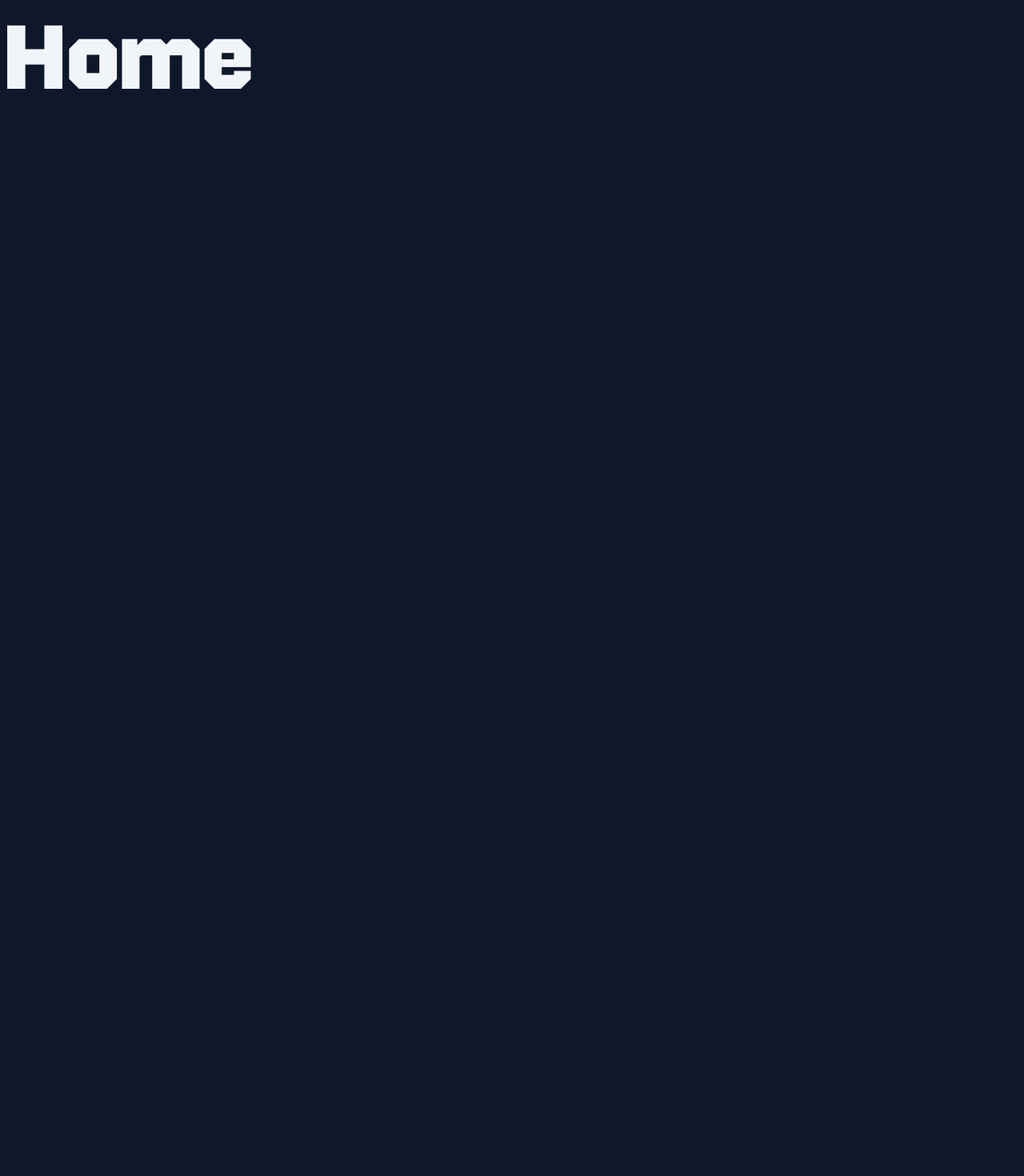
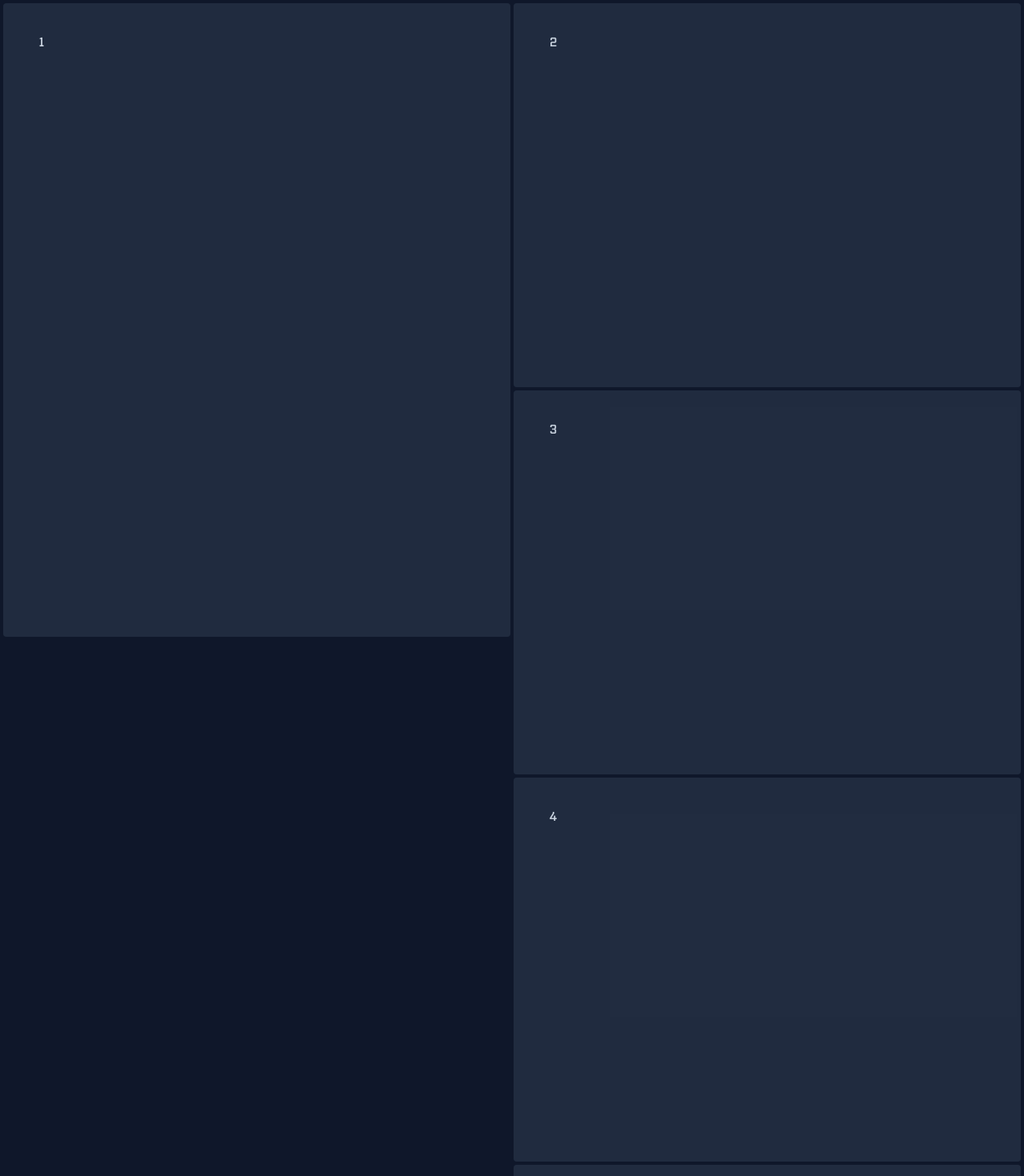
Before and after one commit to gzkdev/gzkdev-portfolio, a Next.js app: page / in a window 1280 px wide. Shown: the top 1470 px of the page at 80% size. Before the commit the page ends 800 px from the top, so only its background shows below. Built offline with nearby package versions, Linux system fonts and the light colour scheme.

Commit message:
add markup for app home page

```diff
--- a/app/about/page.tsx
+++ b/app/about/page.tsx
@@ -2,7 +2,7 @@ import Loader from "@/components/Loader";
 
 export default function About() {
   return (
-    <main>
+    <main className="grid h-full gap-1 p-1">
       <Loader text="about" />
       <h1>About</h1>
     </main>
--- a/app/globals.css
+++ b/app/globals.css
@@ -3,8 +3,11 @@
 @tailwind utilities;
 
 @layer base {
+  html {
+    @apply h-full;
+  }
   body {
-    @apply bg-slate-900 text-slate-300;
+    @apply h-full bg-slate-900 font-nippo text-slate-300;
   }
 
   h1 {
@@ -14,4 +17,8 @@
   .wrapper {
     @apply mx-auto w-full max-w-xl p-4;
   }
+
+  .grid-item {
+    @apply rounded bg-slate-700/50 p-5 lg:h-[initial];
+  }
 }
--- a/app/page.tsx
+++ b/app/page.tsx
@@ -2,9 +2,23 @@ import Loader from "@/components/Loader";
 
 export default function Home() {
   return (
-    <main>
-      <Loader text="gzkdev" />
-      <h1>Home</h1>
+    <main className="grid min-h-full gap-1 p-1 lg:grid-cols-4 lg:grid-rows-4">
+      <Loader text="about" />
+      <div className="grid-item top-0 min-h-[80vh] lg:sticky lg:col-[1/3] lg:row-[1/6] lg:h-[99vh]">
+        <div className="wrapper"> 1</div>
+      </div>
+      <div className="grid-item min-h-[60vh] lg:col-[3/5]">
+        <div className="wrapper"> 2</div>
+      </div>
+      <div className="grid-item min-h-[50vh] lg:col-[3/5]">
+        <div className="wrapper"> 3</div>
+      </div>
+      <div className="grid-item min-h-[10vh] lg:col-[3/5]">
+        <div className="wrapper"> 4</div>
+      </div>
+      <div className="grid-item min-h-[10vh] lg:col-[3/5]">
+        <div className="wrapper"> 5</div>
+      </div>
     </main>
   );
 }
```
